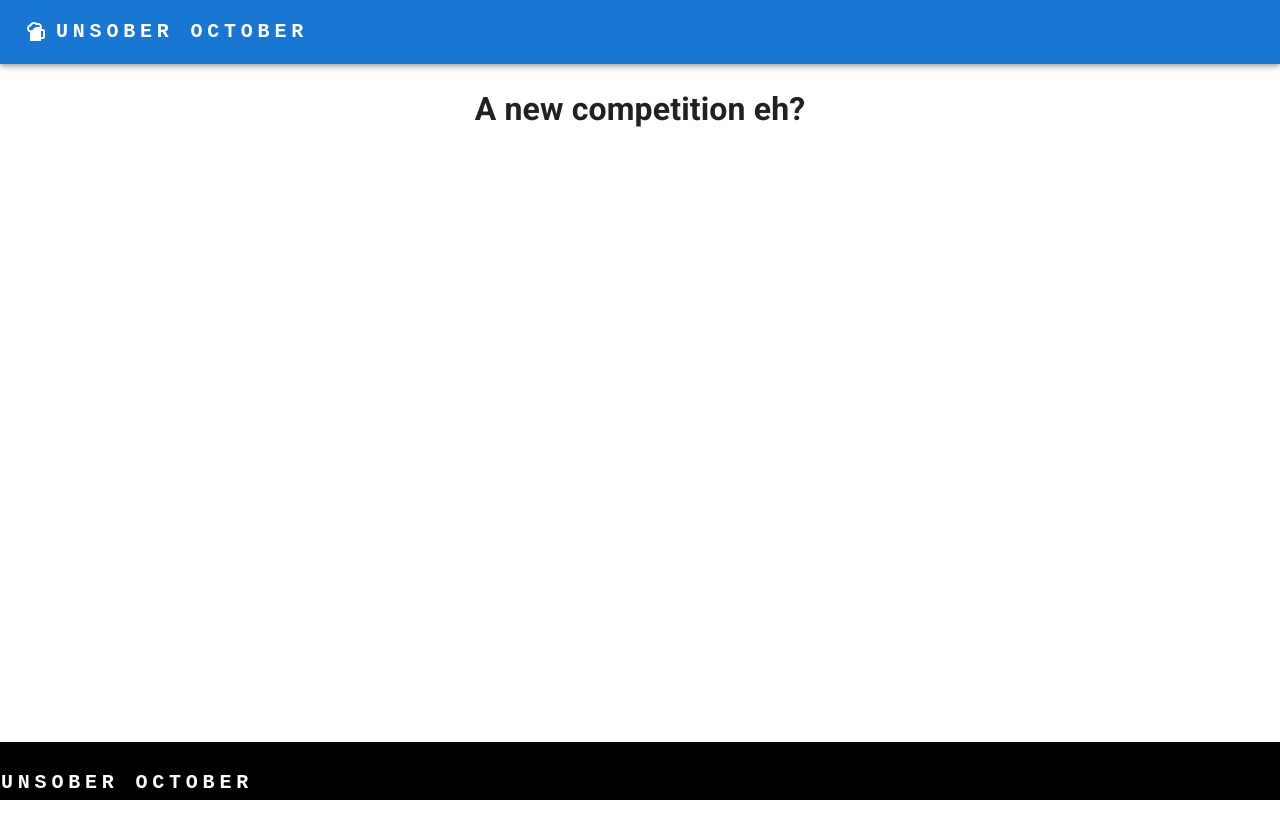
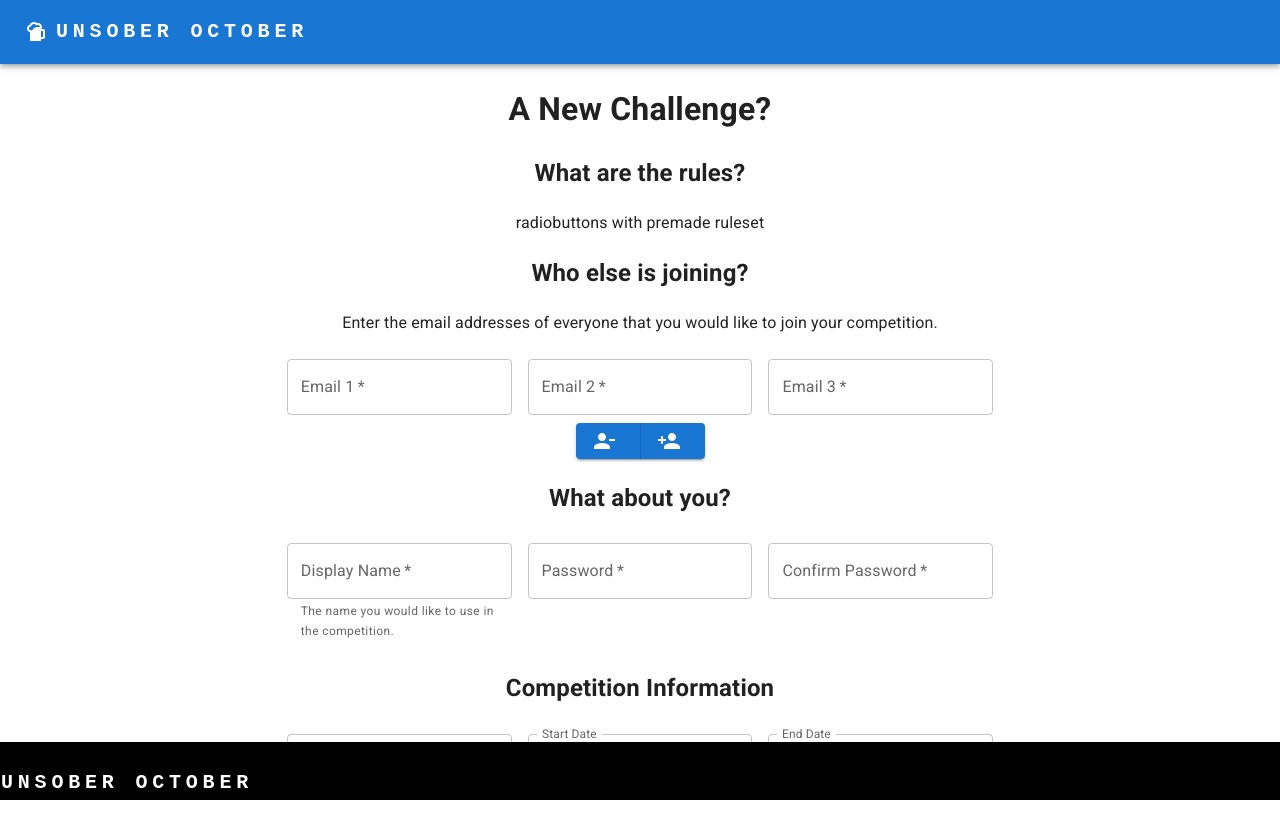
Before and after one commit to alec-schrader/workoutcomp, a React (Create React App) app: page /new-comp in a window 1280 px wide. Shown: the top 838 px of the page. Before the commit the page ends 800 px from the top, so only its background shows below. Built offline with nearby package versions, Linux system fonts and the light colour scheme.

Commit message:
Email inputs and date pickers

```diff
--- a/package.json
+++ b/package.json
@@ -8,9 +8,11 @@
     "@fontsource/roboto": "^4.5.8",
     "@mui/icons-material": "^5.11.0",
     "@mui/material": "^5.11.3",
+    "@mui/x-date-pickers": "^5.0.16",
     "@testing-library/jest-dom": "^5.16.5",
     "@testing-library/react": "^13.4.0",
     "@testing-library/user-event": "^13.5.0",
+    "dayjs": "^1.11.7",
     "react": "^18.2.0",
     "react-dom": "^18.2.0",
     "react-scripts": "5.0.1",
--- a/src/App.js
+++ b/src/App.js
@@ -4,6 +4,7 @@ import Typography from '@mui/material/Typography';
 import Box from '@mui/material/Box';
 import Link from '@mui/material/Link';
 import ProTip from './ProTip';
+import { AdapterDayjs } from '@mui/x-date-pickers/AdapterDayjs';
 
 function Copyright() {
   return (
--- a/src/pages/NewComp.js
+++ b/src/pages/NewComp.js
@@ -1,14 +1,104 @@
-import * as React from 'react';
-import { Button, Container, dividerClasses, Grid, Item } from "@mui/material";
+import React, { useState } from 'react';
+import { Container, Box, TextField, Button, ButtonGroup} from "@mui/material";
+import { DesktopDatePicker } from '@mui/x-date-pickers/DesktopDatePicker';
+import { MobileDatePicker } from '@mui/x-date-pickers/MobileDatePicker';
+import PersonAdd from '@mui/icons-material/PersonAdd';
+import PersonRemove from '@mui/icons-material/PersonRemove';
+import { LocalizationProvider } from '@mui/x-date-pickers/LocalizationProvider';
+import { AdapterDayjs } from '@mui/x-date-pickers/AdapterDayjs';
+import dayjs from 'dayjs';
 
 
 export default function NewComp() {
+    const [numEmails, setnumEmails] = useState(3);
+    const [startDate, setstartDate] = useState(dayjs());
+    const [endDate, setendDate] = useState(dayjs().add(30, 'day'));
+
+    const emailList = () => {
+        let emailArr = [];
+        for(var i = 0; i < numEmails; i++){
+            emailArr.push(i + 1);
+        }
+        return emailArr.map((number) =>
+        <TextField
+            required
+            id={"Email" + number.toString()}
+            label={"Email " + number.toString()}
+            key={number}
+        />);
+    }
+
     return (
         <Container sx={{
             textAlign: 'center',
             alignItems:'center'
           }}>
-            <h1>A new competition eh?</h1>
+            <h1>A New Challenge?</h1>
+            <Box
+                display="row"
+                justifyContent="center"
+                alignItems="center"
+                minHeight="100vh"
+                noValidate
+                autoComplete="off"
+                sx={{
+                    '& .MuiTextField-root': { m: 1, width: '25ch' },
+                  }}
+            >
+                <h2>What are the rules?</h2>
+                radiobuttons with premade ruleset
+
+                <h2>Who else is joining?</h2>
+                <p>Enter the email addresses of everyone that you would like to join your competition.</p>
+                {emailList()}
+                <br></br>
+                <ButtonGroup variant="contained" aria-label="outlined primary button group">
+                    <Button onClick={() => setnumEmails(numEmails - 1)}><PersonRemove sx={{ display: { md: 'flex' }, mr: 1 }} /></Button>
+                    <Button onClick={() => setnumEmails(numEmails + 1)}><PersonAdd sx={{ display: { md: 'flex' }, mr: 1 }} /></Button>
+                </ButtonGroup>
+                <h2>What about you?</h2>
+                <TextField
+                    required
+                    id="displayname"
+                    label="Display Name"
+                    helperText="The name you would like to use in the competition."
+                />
+                <TextField
+                    required
+                    type={"password"}
+                    id="password"
+                    label="Password"
+                />
+                <TextField
+                    required
+                    type={"password"}
+                    id="confimrpassword"
+                    label="Confirm Password"
+                />
+                <h2>Competition Information</h2>
+                <TextField
+                    required
+                    id="compname"
+                    label="Competition Name"
+                />
+                <LocalizationProvider dateAdapter={AdapterDayjs}>
+                    <MobileDatePicker
+                        label="Start Date"
+                        inputFormat="MM/DD/YYYY"
+                        renderInput={(params) => <TextField {...params} />}
+                        value={startDate}
+                        onChange={setstartDate}
+                        />
+                    <MobileDatePicker
+                        label="End Date"
+                        inputFormat="MM/DD/YYYY"
+                        renderInput={(params) => <TextField {...params} />}
+                        value={endDate}
+                        onChange={setendDate}
+                        />
+                </LocalizationProvider>
+            </Box>
+
         </Container>
     );
 };
```
Also changed, not shown: 1 other file (tests, documents, lock files or other folders).
